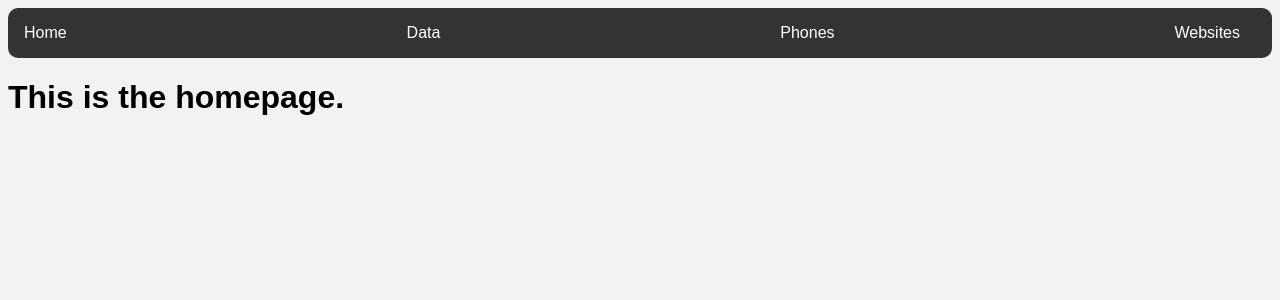
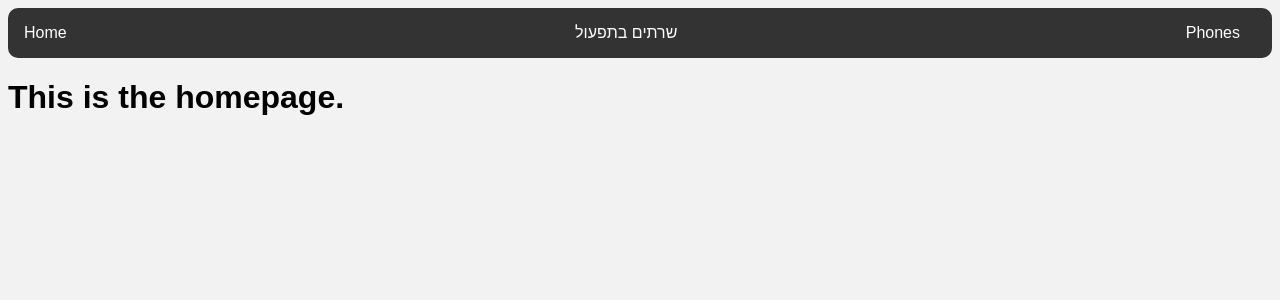
Before and after one commit to Yuni-sa/flask-website, a Flask app: page / in a window 1280 px wide. Shown: the top 300 px of the page. Run offline with Flask 2, Linux system fonts and the light colour scheme.

Commit message:
servers and phones pages

```diff
--- a/app.py
+++ b/app.py
@@ -8,11 +8,17 @@ app = Flask(__name__)
 def home():
     return render_template("home.html")
 
-@app.route("/data")
-def data():
+@app.route("/servers")
+def servers():
     df = pd.read_excel("data.xlsx")
     table = df.to_html()
-    return render_template("data.html", table=table)
+    return render_template("Servers.html", table=table)
+
+@app.route("/phones")
+def phones():
+    df = pd.read_excel("phones.xlsx")
+    table = df.to_html()
+    return render_template("phones.html", table=table)
 
 if __name__ == '__main__':
     app.run(debug=True)
--- a/templates/home.html
+++ b/templates/home.html
@@ -2,10 +2,12 @@
 <!DOCTYPE html>
 <html>
     <head>
+        <title>Noc</title>
         <link rel="stylesheet" type="text/css" href="{{ url_for('static', filename='css/style.css') }}">
     </head>
 <body>
     {% include 'navigation.html' %}
     <h1>This is the homepage.</h1>
+
 </body>
 </html>
--- a/templates/navigation.html
+++ b/templates/navigation.html
@@ -1,7 +1,6 @@
 <!-- navigation.html -->
 <nav>
-    <a href="{{ url_for('home') }}">Home</a>
-    <a href="{{ url_for('data') }}">Data</a>
-    <a href="#">Phones</a>
-    <a href="#">Websites</a>
+  <a href="{{ url_for('home') }}">Home</a>
+  <a href="{{ url_for('servers') }}">שרתים בתפעול</a>
+  <a href="{{ url_for('phones') }}">Phones</a>
 </nav>
--- a/templates/data.html
+++ b/templates/servers.html
@@ -1,13 +1,12 @@
-<!-- data.html -->
+<!-- Servers.html -->
 <!DOCTYPE html>
 <html>
 <head>
-    <title>Data</title>
+    <title>Noc</title>
     <link rel="stylesheet" type="text/css" href="{{ url_for('static', filename='css/style.css') }}">
 </head>
 <body>
     {% include 'navigation.html' %}
-    <h1>Data</h1>
     <input type="text" id="search" placeholder="Search...">
     <script>
         const searchInput = document.querySelector('#search');
```
Also changed, not shown: templates/phones.html (added, +17 -0 lines), 1 other file.
